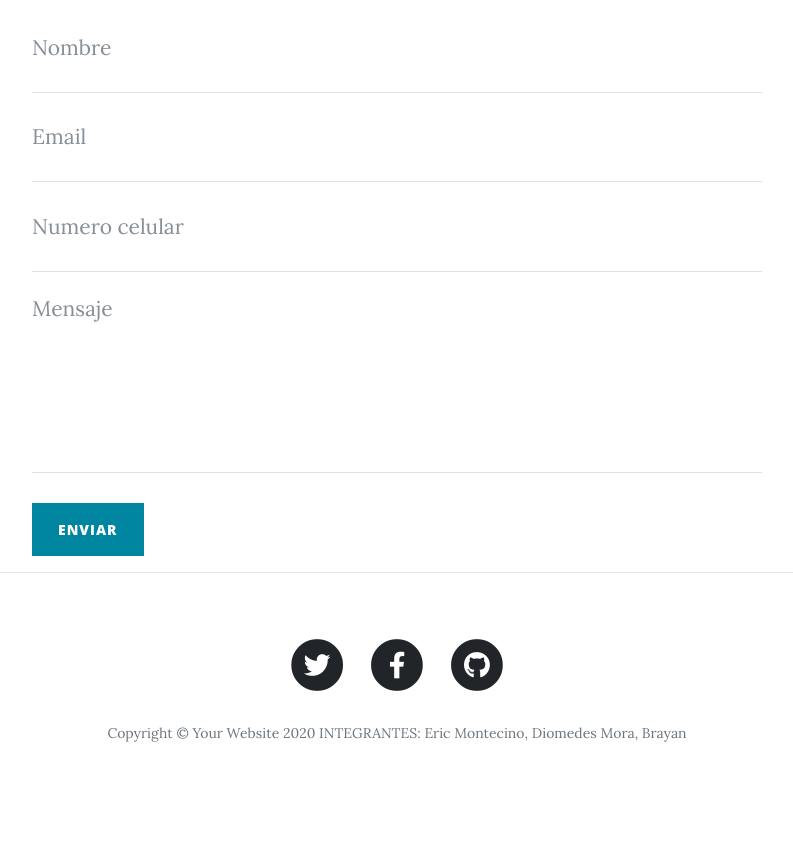
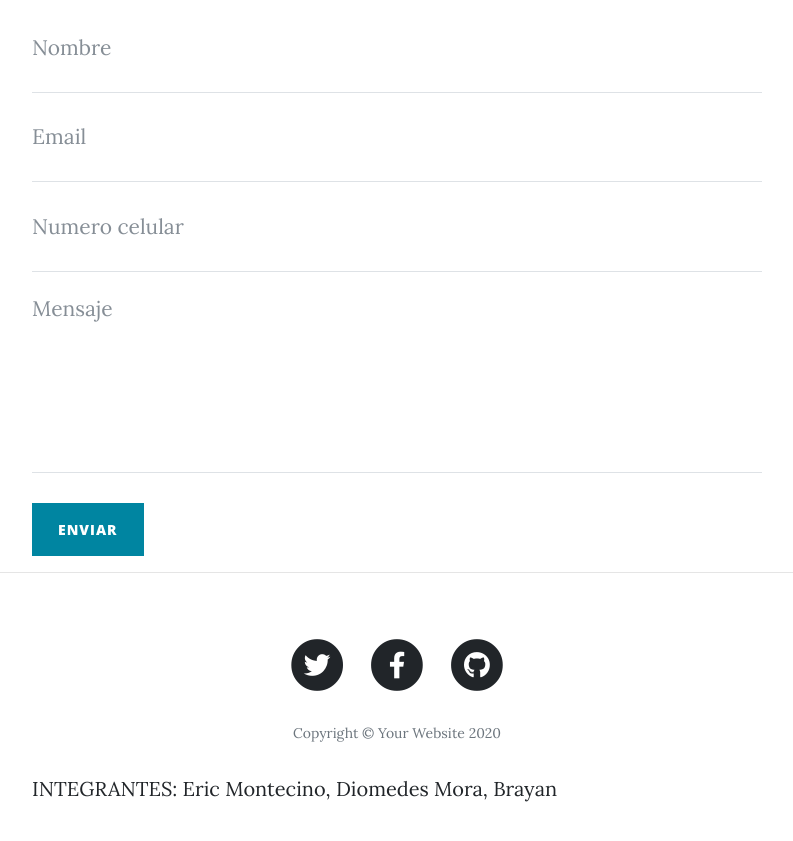
Before and after one commit to EricMontecino/adopta_dog, a website: page contact.html in a window 1280 px wide. Shown: the part 699-1540 px from the top of the page, without its empty margins (243-1036 px from the left). Before the commit the page ends 1508 px from the top, so only its background shows below. Drawn offline with nearby package versions, Linux system fonts and the light colour scheme.

Commit message:
ascasd
asds

```diff
--- a/contact.html
+++ b/contact.html
@@ -145,11 +145,8 @@
               </a>
             </li>
           </ul>
-          <p class="copyright text-muted">Copyright &copy; Your Website 2020
-          INTEGRANTES: Eric Montecino,
-          Diomedes Mora,
-          Brayan
-          </p>
+          <p class="copyright text-muted">Copyright &copy; Your Website 2020</p>
+          <p>INTEGRANTES: Eric Montecino, Diomedes Mora, Brayan</p>
         </div>
       </div>
     </div>
```
